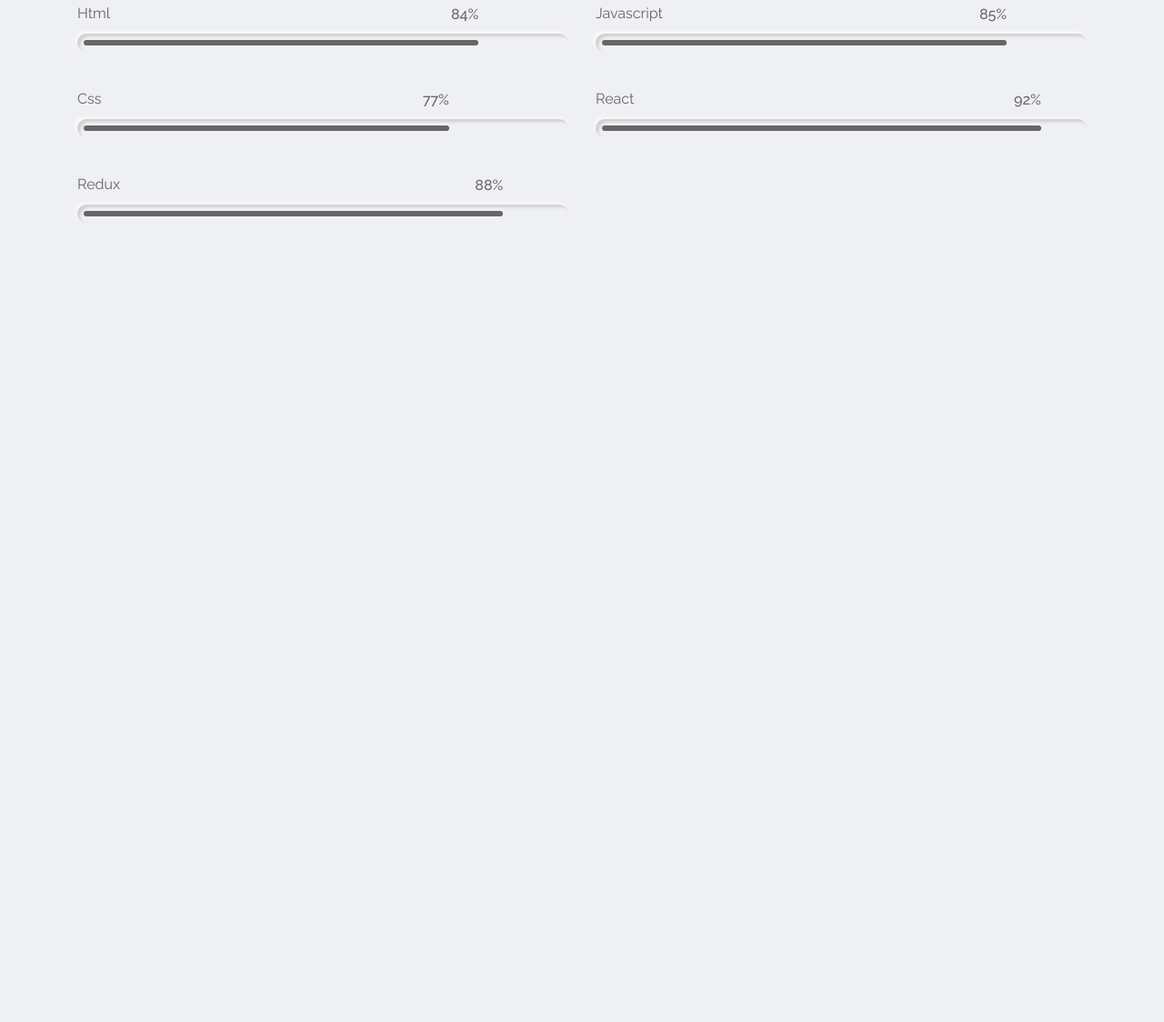
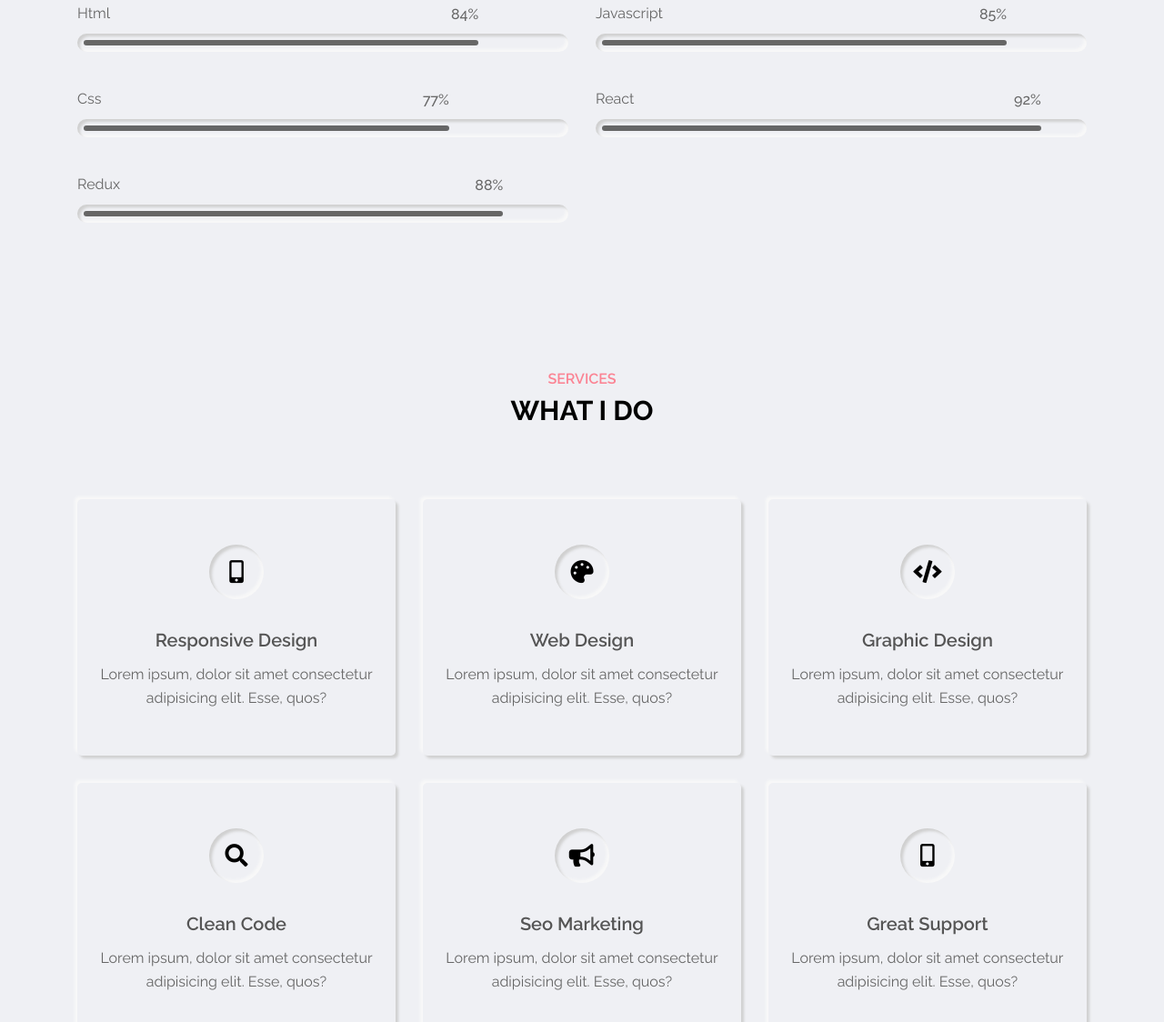
Before and after one commit to pgedeon84/neomorphism-portfolio, a plain HTML site: page index.html in a window 1280 px wide. Shown: the part 1676-2800 px from the top of the page at 91% size. Before the commit the page ends 2001 px from the top, so only its background shows below. Drawn offline with Linux system fonts and the light colour scheme.

Commit message:
service section complete

```diff
--- a/css/styles.css
+++ b/css/styles.css
@@ -19,7 +19,8 @@
    --text-black-300: #bbbbbb;
    --outer-shadow: 3px 3px 3px #d0d0d0, -3px -3px 3px #f8f8f8;
    --outer-shadow-0: 0 0 0 #d0d0d0, 0 0 0 #f8f8f8;
-   --inner-shadow: inset 3px 3px 3px #d0d0d0, -3px -3px 3px #f8f8f8;
+   --inner-shadow: inset 3px 3px 3px #d0d0d0, inset -3px -3px 3px #f8f8f8;
+   --inner-shadow-0: inset 0 0 0 #d0d0d0, inset 0 0 0 #f8f8f8;
 }
 
 body {
@@ -483,7 +484,7 @@
  }
 
  /*------------------
- about section
+    about section
  -------------------*/
 
  .about-section {
@@ -751,3 +752,82 @@
     line-height: 26px;
     margin: 15px 0 0;
 }
+
+ /*------------------
+    service-section
+ -------------------*/
+
+.service-section {
+    padding: 80px 0 80px;
+    min-height: 100vh;
+}
+
+.service-section .service-item {
+    flex: 0 0 33.33%;
+    max-width: 33.33%;
+    padding: 15px;
+    display: flex;
+    flex-wrap: wrap;
+}
+
+.service-section .service-item-inner {
+    padding: 50px 15px;
+    border-radius: 5px;
+    text-align: center;
+    width: 100%;
+}
+
+.service-section .service-item-inner .icon {
+    height: 60px;
+    width: 60px;
+    text-align: center;
+    border-radius: 50%;
+    transition: all 300ms ease;
+    display: block;
+    margin: 0 auto 30px;
+    position: relative;
+}
+
+.service-section .service-item-inner .icon::after {
+    content: '';
+    position: absolute;
+    top: 0;
+    left: 0;
+    width: 100%;
+    height: 100%;
+    border-radius: 50%;
+    transition: all 300ms ease;
+}
+
+.service-section .service-item-inner:hover .icon {
+    box-shadow: var(--inner-shadow-0);
+}
+
+.service-section .service-item-inner:hover .icon::after {
+    box-shadow: var(--outer-shadow);
+}
+
+.service-section .service-item-inner .icon i {
+    font-size: 25px;
+    line-height: 60px;
+    transition: all 300ms ease;
+}
+
+.service-section .service-item-inner:hover .icon i {
+    color: var(--skin-color)
+}
+
+.service-section .service-item-inner h3 {
+    font-size: 20px;
+    font-weight: 600;
+    color: var(--text-black-700);
+    margin: 0 0 10px;
+    text-transform: capitalize;
+}
+
+.service-section .service-item-inner p {
+    font-size: 16px;
+    color: var(--text-black-600);
+    margin: 0;
+    line-height: 26px;
+}
--- a/index.html
+++ b/index.html
@@ -385,6 +385,104 @@
     </section>
     <!-- about section end -->
 
+    <!-- service section start -->
+    <section class="service-section section">
+      <div class="container">
+        <div class="row">
+          <div class="section-title">
+            <h2 data-heading="Services">What i do</h2>
+          </div>
+        </div>
+        <div class="row">
+          <!-- service item start -->
+          <div class="service-item">
+            <div class="service-item-inner outer-shadow">
+              <div class="icon inner-shadow">
+                <i class="fas fa-mobile-alt"></i>
+              </div>
+              <h3>responsive design</h3>
+              <p>
+                Lorem ipsum, dolor sit amet consectetur adipisicing elit. Esse,
+                quos?
+              </p>
+            </div>
+          </div>
+          <!-- service item end -->
+          <!-- service item start -->
+          <div class="service-item">
+            <div class="service-item-inner outer-shadow">
+              <div class="icon inner-shadow">
+                <i class="fas fa-palette"></i>
+              </div>
+              <h3>web design</h3>
+              <p>
+                Lorem ipsum, dolor sit amet consectetur adipisicing elit. Esse,
+                quos?
+              </p>
+            </div>
+          </div>
+          <!-- service item end -->
+          <!-- service item start -->
+          <div class="service-item">
+            <div class="service-item-inner outer-shadow">
+              <div class="icon inner-shadow">
+                <i class="fas fa-code"></i>
+              </div>
+              <h3>graphic design</h3>
+              <p>
+                Lorem ipsum, dolor sit amet consectetur adipisicing elit. Esse,
+                quos?
+              </p>
+            </div>
+          </div>
+          <!-- service item end -->
+          <!-- service item start -->
+          <div class="service-item">
+            <div class="service-item-inner outer-shadow">
+              <div class="icon inner-shadow">
+                <i class="fas fa-search"></i>
+              </div>
+              <h3>clean code</h3>
+              <p>
+                Lorem ipsum, dolor sit amet consectetur adipisicing elit. Esse,
+                quos?
+              </p>
+            </div>
+          </div>
+          <!-- service item end -->
+          <!-- service item start -->
+          <div class="service-item">
+            <div class="service-item-inner outer-shadow">
+              <div class="icon inner-shadow">
+                <i class="fas fa-bullhorn"></i>
+              </div>
+              <h3>seo marketing</h3>
+              <p>
+                Lorem ipsum, dolor sit amet consectetur adipisicing elit. Esse,
+                quos?
+              </p>
+            </div>
+          </div>
+          <!-- service item end -->
+          <!-- service item start -->
+          <div class="service-item">
+            <div class="service-item-inner outer-shadow">
+              <div class="icon inner-shadow">
+                <i class="fas fa-mobile-alt"></i>
+              </div>
+              <h3>great support</h3>
+              <p>
+                Lorem ipsum, dolor sit amet consectetur adipisicing elit. Esse,
+                quos?
+              </p>
+            </div>
+          </div>
+          <!-- service item end -->
+        </div>
+      </div>
+    </section>
+    <!-- service section end -->
+
     <!-- main js -->
     <script src="js/main.js"></script>
   </body>
```
